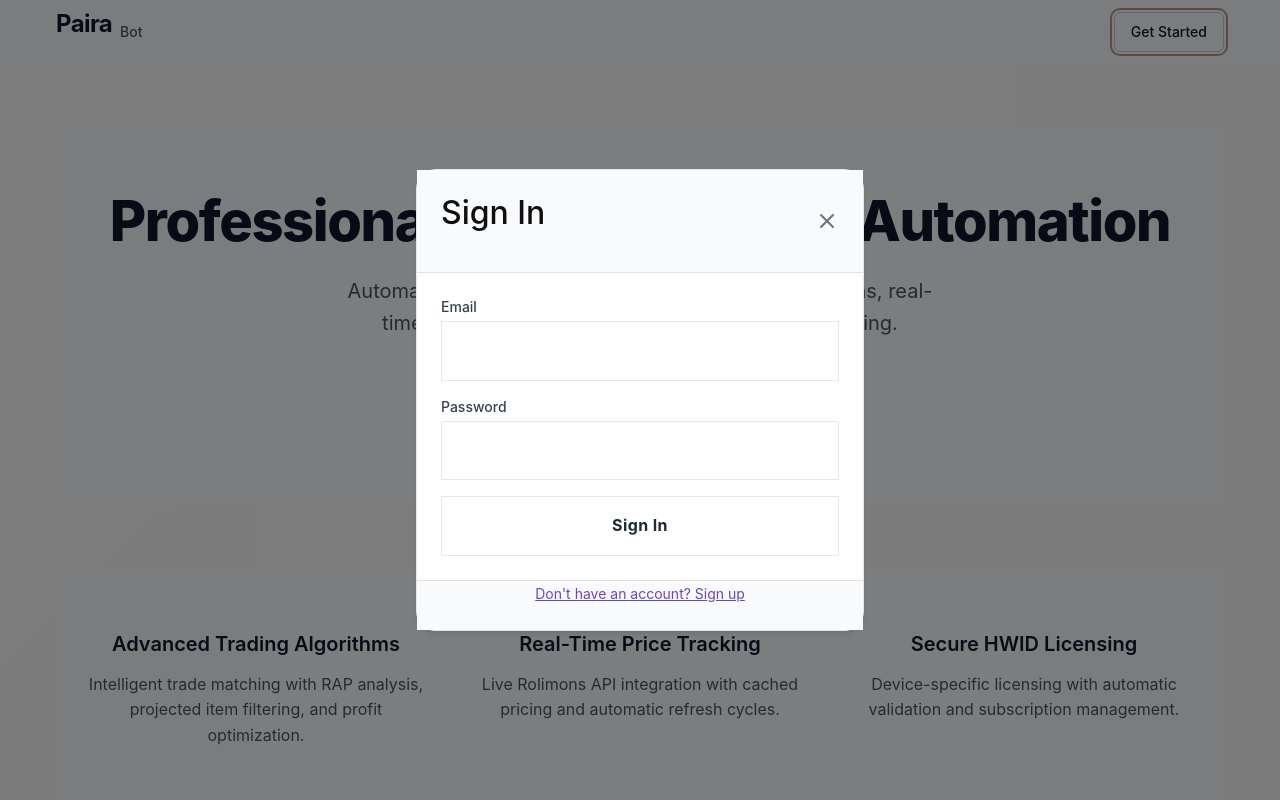
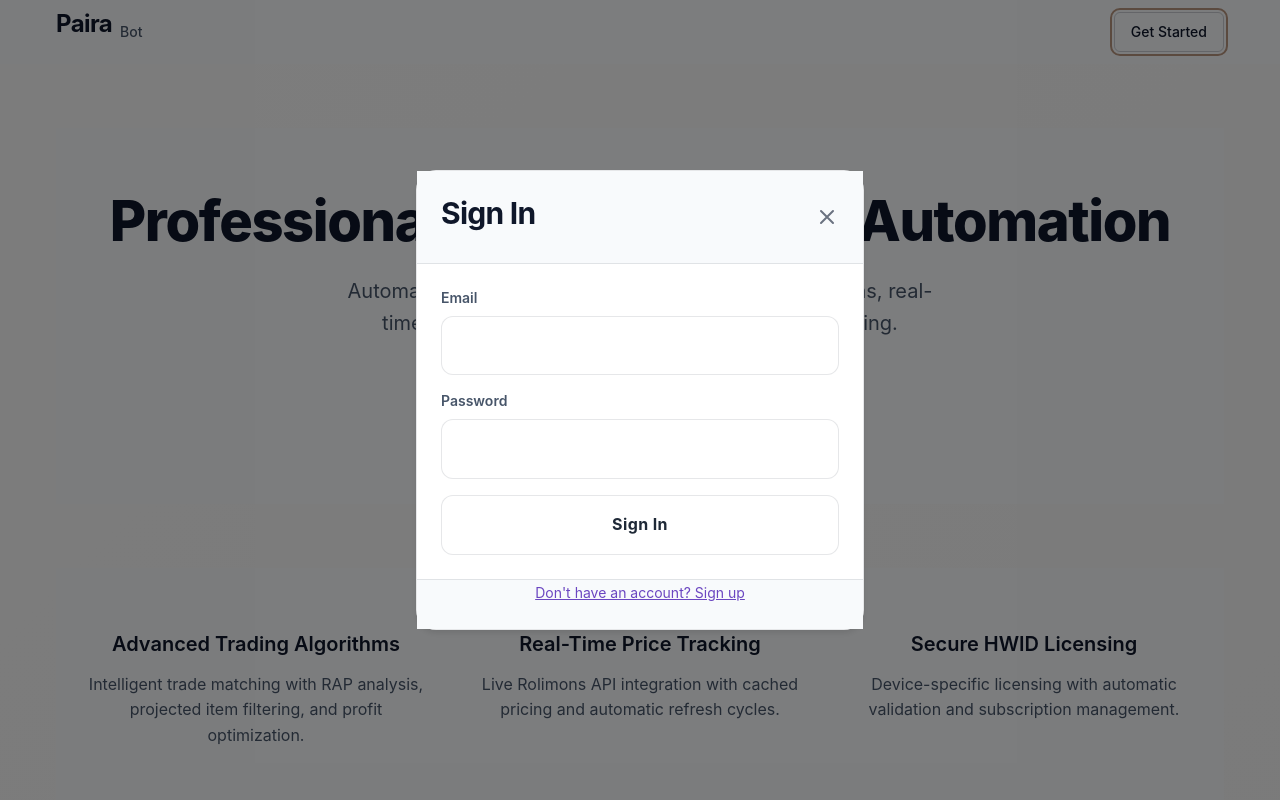
Before and after one commit to Gladamy/paira-subscription-system, a Next.js app in the folder paira-frontend/: page / in a window 1280 px wide. Both pictures are taken after a click on the button "Get Started". Shown: the top 800 px of the page. Built offline with nearby package versions, Linux system fonts and the light colour scheme; no server answers.

Commit message:
Refine AuthModal styling to match pricing UI - rounded inputs, better typography, and consistent spacing

```diff
--- a/paira-frontend/src/components/AuthModal.tsx
+++ b/paira-frontend/src/components/AuthModal.tsx
@@ -67,7 +67,14 @@ export default function AuthModal({ onClose, onAuthSuccess }: AuthModalProps) {
           backgroundColor: '#F8FAFC'
         }}>
           <div className="flex justify-between items-center">
-            <h2 className="text-2xl font-medium" style={{ color: '#0f0f0f', fontWeight: 500 }}>
+            <h2 style={{
+              fontSize: '1.875rem',
+              fontWeight: 700,
+              color: '#0F172A',
+              fontFamily: "'Inter', 'SF Pro Display', system-ui, sans-serif",
+              letterSpacing: '-0.025em',
+              marginBottom: '0.5rem'
+            }}>
               {isLogin ? 'Sign In' : 'Create Account'}
             </h2>
             <button onClick={onClose} style={{ color: '#6B7280' }}>
@@ -82,40 +89,68 @@ export default function AuthModal({ onClose, onAuthSuccess }: AuthModalProps) {
           backgroundColor: '#FFFFFF'
         }}>
           <div>
-            <label className="block text-sm font-medium mb-1" style={{ color: '#374151' }}>Email</label>
+            <label className="block text-sm font-medium mb-2" style={{
+              color: '#475569',
+              fontFamily: "'Inter', 'SF Pro Text', system-ui, sans-serif",
+              fontWeight: 600
+            }}>Email</label>
             <input
               type="email"
               value={email}
               onChange={(e) => setEmail(e.target.value)}
               style={{
                 width: '100%',
-                padding: '1rem 0.75rem',
-                border: '1px solid #E5E7EB',
+                padding: '1rem 1.5rem',
+                border: '1px solid rgba(15, 23, 42, 0.1)',
                 backgroundColor: '#FFFFFF',
-                color: '#000000',
-                fontFamily: "'Inter', 'SF Pro', sans-serif",
+                color: '#0F172A',
+                fontFamily: "'Inter', 'SF Pro Text', system-ui, sans-serif",
                 fontSize: '1rem',
-                outline: 'none'
+                borderRadius: '12px',
+                outline: 'none',
+                transition: 'all 0.2s'
+              }}
+              onFocus={(e) => {
+                e.currentTarget.style.borderColor = 'rgba(15, 23, 42, 0.3)';
+                e.currentTarget.style.boxShadow = '0 0 0 3px rgba(15, 23, 42, 0.1)';
+              }}
+              onBlur={(e) => {
+                e.currentTarget.style.borderColor = 'rgba(15, 23, 42, 0.1)';
+                e.currentTarget.style.boxShadow = 'none';
               }}
               required
             />
           </div>
 
           <div>
-            <label className="block text-sm font-medium mb-1" style={{ color: '#374151' }}>Password</label>
+            <label className="block text-sm font-medium mb-2" style={{
+              color: '#475569',
+              fontFamily: "'Inter', 'SF Pro Text', system-ui, sans-serif",
+              fontWeight: 600
+            }}>Password</label>
             <input
               type="password"
               value={password}
               onChange={(e) => setPassword(e.target.value)}
               style={{
                 width: '100%',
-                padding: '1rem 0.75rem',
-                border: '1px solid #E5E7EB',
+                padding: '1rem 1.5rem',
+                border: '1px solid rgba(15, 23, 42, 0.1)',
                 backgroundColor: '#FFFFFF',
-                color: '#000000',
-                fontFamily: "'Inter', 'SF Pro', sans-serif",
+                color: '#0F172A',
+                fontFamily: "'Inter', 'SF Pro Text', system-ui, sans-serif",
                 fontSize: '1rem',
-                outline: 'none'
+                borderRadius: '12px',
+                outline: 'none',
+                transition: 'all 0.2s'
+              }}
+              onFocus={(e) => {
+                e.currentTarget.style.borderColor = 'rgba(15, 23, 42, 0.3)';
+                e.currentTarget.style.boxShadow = '0 0 0 3px rgba(15, 23, 42, 0.1)';
+              }}
+              onBlur={(e) => {
+                e.currentTarget.style.borderColor = 'rgba(15, 23, 42, 0.1)';
+                e.currentTarget.style.boxShadow = 'none';
               }}
               required
             />
@@ -123,11 +158,14 @@ export default function AuthModal({ onClose, onAuthSuccess }: AuthModalProps) {
 
           {error && (
             <div style={{
-              padding: '0.75rem',
+              padding: '1rem 1.5rem',
               backgroundColor: '#FEF2F2',
               border: '1px solid #FECACA',
               color: '#DC2626',
-              fontSize: '14px'
+              fontSize: '0.875rem',
+              borderRadius: '12px',
+              fontFamily: "'Inter', 'SF Pro Text', system-ui, sans-serif",
+              fontWeight: 500
             }}>
               {error}
             </div>
@@ -138,7 +176,7 @@ export default function AuthModal({ onClose, onAuthSuccess }: AuthModalProps) {
             disabled={loading}
             style={{
               width: '100%',
-              padding: '1rem',
+              padding: '1rem 2rem',
               backgroundColor: '#FFFFFF',
               color: '#1F2937',
               border: '1px solid rgba(15, 23, 42, 0.1)',
@@ -146,13 +184,24 @@ export default function AuthModal({ onClose, onAuthSuccess }: AuthModalProps) {
               fontWeight: 700,
               cursor: loading ? 'not-allowed' : 'pointer',
               opacity: loading ? 0.5 : 1,
-              letterSpacing: '0.025em'
+              letterSpacing: '0.025em',
+              borderRadius: '12px',
+              fontFamily: "'Inter', 'SF Pro Text', system-ui, sans-serif",
+              transition: 'all 0.2s'
             }}
             onMouseEnter={(e) => {
-              if (!loading) e.currentTarget.style.backgroundColor = 'rgba(255, 255, 255, 0.9)';
+              if (!loading) {
+                e.currentTarget.style.backgroundColor = 'rgba(255, 255, 255, 0.9)';
+                e.currentTarget.style.transform = 'translateY(-1px)';
+                e.currentTarget.style.boxShadow = '0 10px 25px rgba(0, 0, 0, 0.1)';
+              }
             }}
             onMouseLeave={(e) => {
-              if (!loading) e.currentTarget.style.backgroundColor = '#FFFFFF';
+              if (!loading) {
+                e.currentTarget.style.backgroundColor = '#FFFFFF';
+                e.currentTarget.style.transform = 'translateY(0)';
+                e.currentTarget.style.boxShadow = 'none';
+              }
             }}
           >
             {loading ? 'Please wait...' : (isLogin ? 'Sign In' : 'Create Account')}
```
